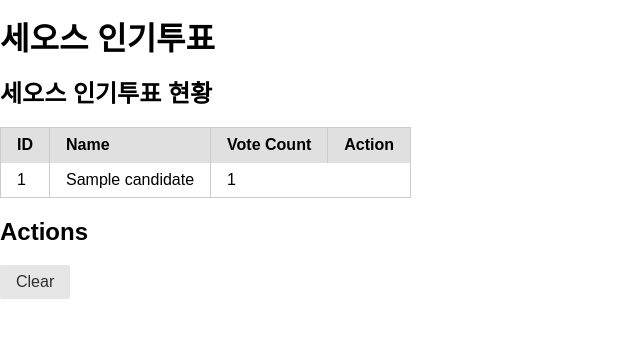
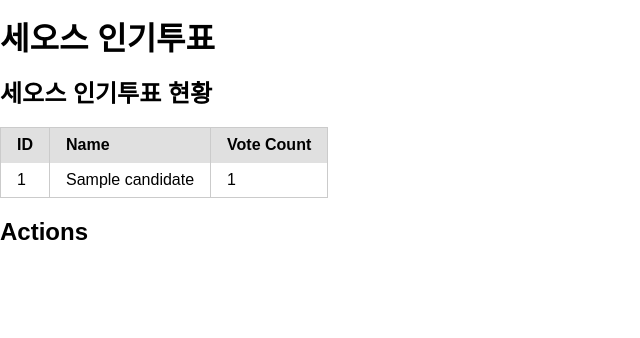
Before and after one commit to sebastianrcnt/ceos-vote-2, a Flask app: template templates/index.html in a window 1280 px wide. Shown: the top 338 px of the page, without its empty margins (0-640 px from the left). Run offline with Flask 2, Linux system fonts and the light colour scheme; the template is opened without the code that fills it: most values are stand-ins (such as "Sample title", 1, 10 or a date in 2020); some libraries are stand-ins or nearby versions.

Commit message:
[refactor] format index.html

```diff
--- a/templates/index.html
+++ b/templates/index.html
@@ -1,10 +1,12 @@
 <!DOCTYPE html>
 <html lang="en">
-
   <head>
-    <meta charset="UTF-8">
-    <meta name="viewport" content="width=device-width, initial-scale=1.0">
-    <link rel="stylesheet" href="https://unpkg.com/purecss@2.0.3/build/pure-min.css">
+    <meta charset="UTF-8" />
+    <meta name="viewport" content="width=device-width, initial-scale=1.0" />
+    <link
+      rel="stylesheet"
+      href="https://unpkg.com/purecss@2.0.3/build/pure-min.css"
+    />
     <title>CEOS-VOTE</title>
   </head>
 
@@ -17,7 +19,6 @@
           <th>ID</th>
           <th>Name</th>
           <th>Vote Count</th>
-                <th>Action</th>
         </tr>
       </thead>
       <tbody>
@@ -31,17 +32,5 @@
       </tbody>
     </table>
     <h2>Actions</h2>
-    <button class="pure-button" onclick="reset_candidates()">Clear</button>
-    <script>
-        function reset_candidates() {
-            fetch(`/reset`).then(() => {
-                window.location.reload()
-            }).catch(() => {
-                alert('error')
-            })
-        }
-    </script>
-
   </body>
-
 </html>
```
Lines whose indentation alone changed are shown as unchanged.
